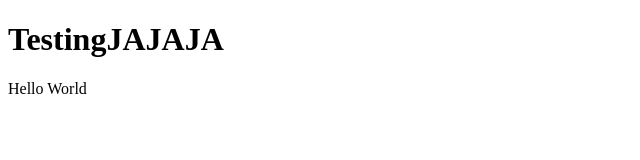
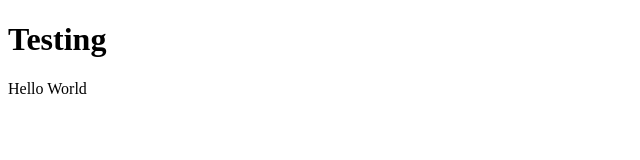
Before and after one commit to alarconjj/wdd230, a plain HTML site: page index.html in a window 1280 px wide. Shown: the whole page, without its empty margins (0-640 px from the left). Drawn offline with Linux system fonts and the light colour scheme.

Commit message:
Original

```diff
--- a/index.html
+++ b/index.html
@@ -7,7 +7,7 @@
     <title>Test</title>
 </head>
 <body>
-    <h1>TestingJAJAJA</h1>
+    <h1>Testing</h1>
     <footer>Hello World</footer>
 </body>
 </html>
```
